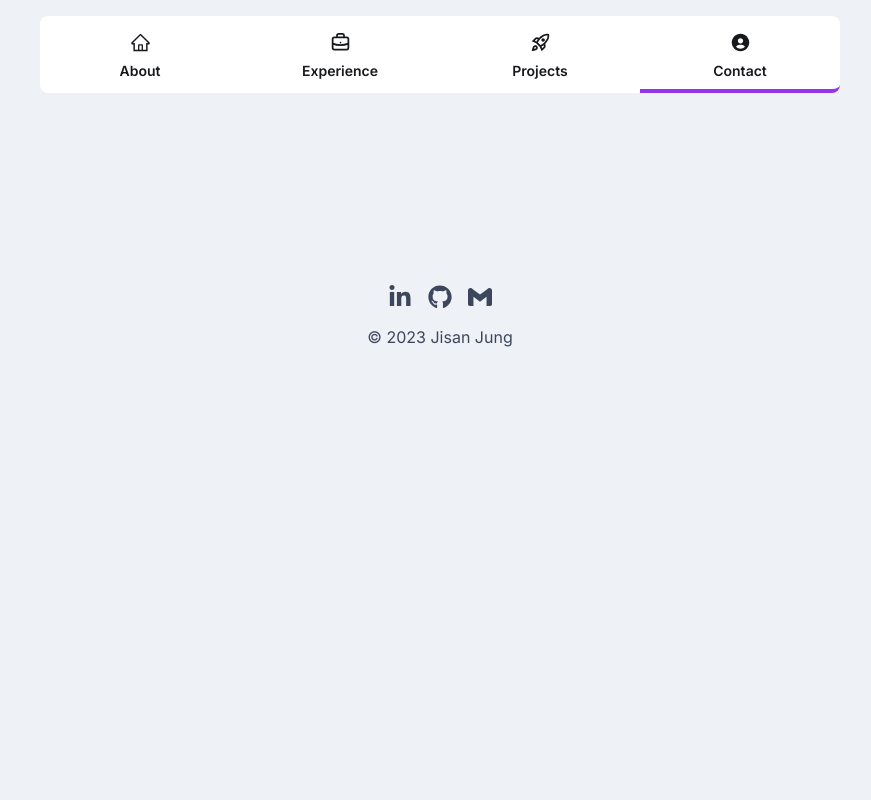
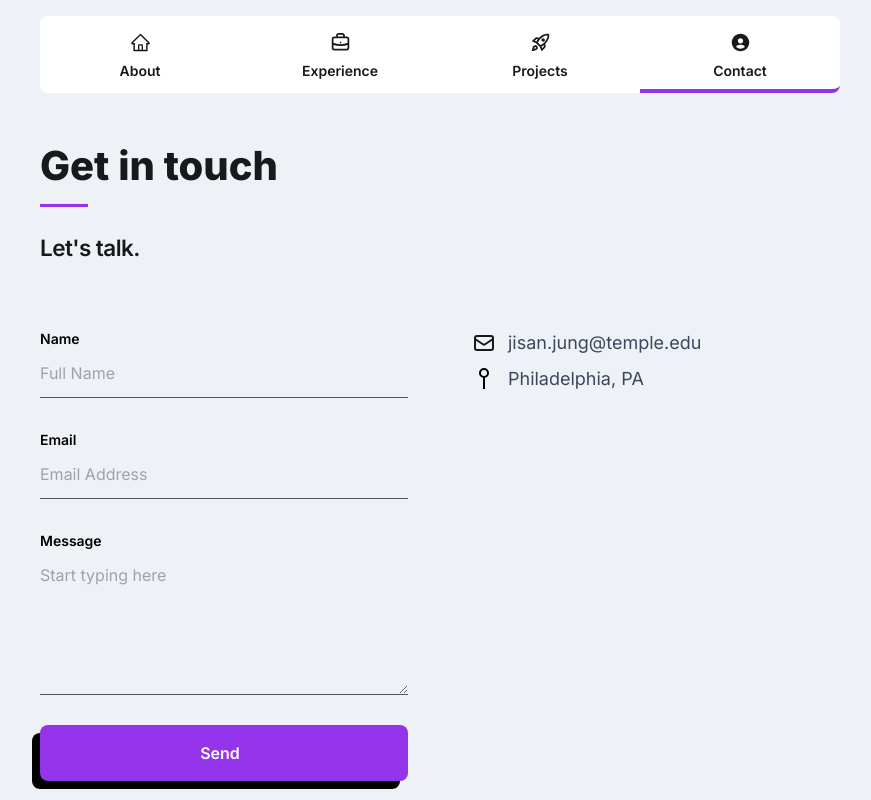
Before and after one commit to jisanjung/portfolio3, a React (Vite) app: page /contact in a window 1280 px wide. Shown: the top 800 px of the page, without its empty margins (200-1071 px from the left). Built offline with nearby package versions, Linux system fonts and the light colour scheme.

Commit message:
style: contact page

```diff
--- a/src/components/ButtonSmall.jsx
+++ b/src/components/ButtonSmall.jsx
@@ -1,10 +1,10 @@
 import React from 'react'
 
-const ButtonSmall = ({ text, children }) => {
+const ButtonSmall = ({ text, children, full, className }) => {
   return (
-    <div className='inline-block relative'>
-        <button className='bg-purple-600 hover:bg-purple-800 active:bg-purple-800 text-white py-4 px-9 rounded-lg font-semibold relative z-10 active:top-2 active:right-2'>
-            <div className='flex'>
+    <div className={`inline-block relative ${full && "w-full"} ${className}`}>
+        <button className={`bg-purple-600 hover:bg-purple-800 active:bg-purple-800 text-white py-4 px-9 rounded-lg font-semibold relative z-10 active:top-2 active:right-2 ${full && "w-full text-center"}`}>
+            <div className={`flex ${full && "justify-center"}`}>
                 <p className='mr-2'>{text}</p>
                 <span className='flex items-center'>{children}</span>
             </div>
--- /dev/null
+++ b/src/components/Input.jsx
@@ -0,0 +1,32 @@
+import React, { useState } from 'react'
+
+const Input = ({ type, placeholder, name, error, className }) => {
+
+    const [focused, setFocused] = useState(false);
+
+    const determineBorderStyle = () => {
+        if (error) {
+            return "border-b-2 border-red-600";
+        }
+        if (focused) {
+            return "border-b-2 border-purple-600";
+        }
+        return "border-b border-gray-600";
+    }
+
+  return (
+    <div>
+        <label htmlFor={name} className='text-sm block font-semibold'>{name}</label>
+        <input
+            type={type}
+            placeholder={placeholder}
+            name={name}
+            className={`${determineBorderStyle()} bg-transparent py-3 w-full focus:outline-none ${className}`}
+            onFocus={() => setFocused(true)}
+            onBlur={() => setFocused(false)}
+        />
+    </div>
+  )
+}
+
+export default Input
--- /dev/null
+++ b/src/components/Textbox.jsx
@@ -0,0 +1,31 @@
+import React, { useState } from 'react'
+
+const Textbox = ({ placeholder, name, error, className }) => {
+
+    const [focused, setFocused] = useState(false);
+
+    const determineBorderStyle = () => {
+        if (error) {
+            return "border-b-2 border-red-600";
+        }
+        if (focused) {
+            return "border-b-2 border-purple-600";
+        }
+        return "border-b border-gray-600";
+    }
+
+  return (
+    <div>
+        <label htmlFor={name} className='text-sm block font-semibold'>{name}</label>
+        <textarea
+            placeholder={placeholder}
+            name={name}
+            className={`${determineBorderStyle()} bg-transparent py-3 w-full focus:outline-none ${className}`}
+            onFocus={() => setFocused(true)}
+            onBlur={() => setFocused(false)}>
+        </textarea>
+    </div>
+  )
+}
+
+export default Textbox
--- a/src/pages/Contact.jsx
+++ b/src/pages/Contact.jsx
@@ -1,8 +1,45 @@
-import React from 'react'
+import React from 'react';
+import Heading from '../components/Heading';
+import SubHeading from '../components/SubHeading';
+import Input from '../components/Input';
+import Textbox from '../components/Textbox';
+import ButtonSmall from "../components/ButtonSmall";
+import { HiOutlineMail } from "react-icons/hi";
+import { GrLocationPin } from "react-icons/gr";
+import { DARKER_TEXT_COLOR, MY_EMAIL, PARAGRAPH_COLOR } from '../constants';
 
 const Contact = () => {
   return (
-    <div></div>
+    <section>
+      <Heading text="Get in touch"/>
+      <SubHeading text="Let's talk." className="my-6"/>
+      <div className='flex flex-col md:flex-row-reverse mt-10 md:mt-16'>
+        <div className='md:w-1/2 mb-8 md:mb-0 md:ml-8'>
+          <a href={`mailto:${MY_EMAIL}`} target='_blank' rel="noopener noreferrer" className='flex items-center hover:underline mb-2'>
+            <HiOutlineMail className='text-2xl mr-3' style={{
+              color: DARKER_TEXT_COLOR,
+            }}/>
+            <span className='md:text-lg' style={{
+              color: PARAGRAPH_COLOR,
+            }}>jisan.jung@temple.edu</span>
+          </a>
+          <p className='flex items-center'>
+            <GrLocationPin className='text-2xl mr-3' style={{
+              color: DARKER_TEXT_COLOR,
+            }}/>
+            <span className='md:text-lg' style={{
+              color: PARAGRAPH_COLOR,
+            }}>Philadelphia, PA</span>
+          </p>
+        </div>
+        <div className='md:w-1/2 md:mr-8'>
+          <Input type="text" placeholder="Full Name" name="Name" className="mb-8"/>
+          <Input type="email" placeholder="Email Address" name="Email" className="mb-8"/>
+          <Textbox placeholder="Start typing here" name="Message" className="h-36 mb-6"/>
+          <ButtonSmall text="Send" full={true}/>
+        </div>
+      </div>
+    </section>
   )
 }
 
--- a/src/pages/Projects.jsx
+++ b/src/pages/Projects.jsx
@@ -11,7 +11,7 @@ const Projects = () => {
   return (
     <section>
       <Heading text="Featured Projects"/>
-      <SubHeading text="A list of projects that were done for clients as well as personal ones." className="my-6"/>
+      <SubHeading text="A list of projects that were done for clients as well as personal ones." className="my-6 mb-8 md:mb-10"/>
       <Project
         imgSrc={joos}
         title="Joo's"
```
